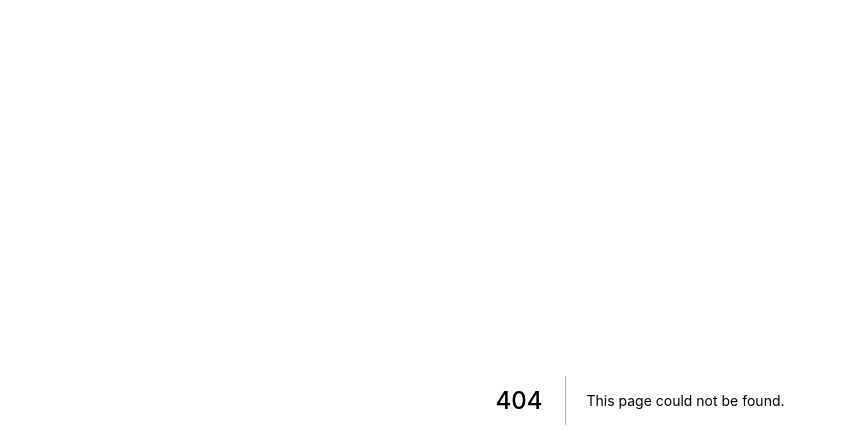
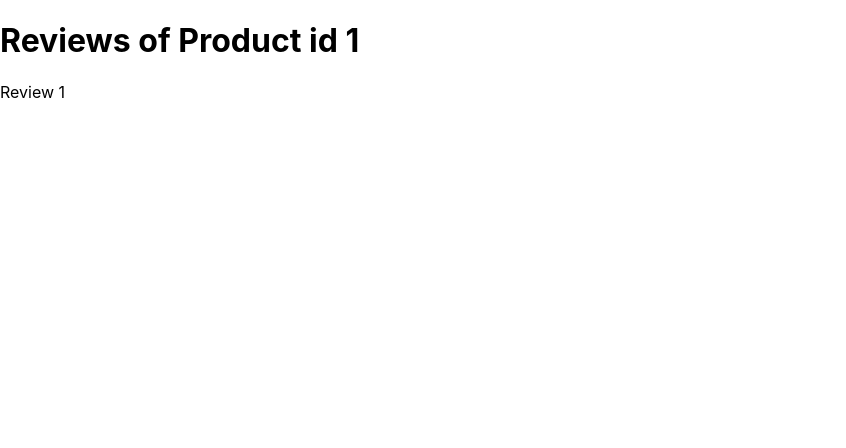
Before and after one commit to mdnakibul/learn-next-js, a Next.js app: page /product/1/reviews in a window 1280 px wide. Before the commit this address had no page. Shown: the top 448 px of the page, without its empty margins (0-846 px from the left). Built offline with nearby package versions, Linux system fonts and the light colour scheme.

Commit message:
implement nested routing

```diff
--- a/pages/product/[productid]/index.js
+++ b/pages/product/[productid]/index.js
@@ -7,6 +7,7 @@ const ProductDetails = () => {
     return (
         <div>
             <h2>Product Details - {productId}</h2>
+            <Link href={`/product/${productId}/reviews`}>See Reviews</Link> <br />
             <Link href="/product"><a>Back To Products</a></Link><br />
             <Link href="/"><a>Back To Home</a></Link>
         </div>
--- /dev/null
+++ b/pages/product/[productid]/reviews/index.js
@@ -0,0 +1,14 @@
+import { useRouter } from "next/router"
+import Link from "next/link"
+const Review = () => {
+    const router = useRouter()
+    const { productid } = router.query
+    return (
+        <div>
+            <h1>Reviews of Product id {productid} </h1>
+            <Link href={`/product/${productid}/reviews/1`}>Review 1</Link>
+        </div>
+    )
+}
+
+export default Review
```
Also changed, not shown: pages/product/[productid]/reviews/[reviewid].js (renamed from pages/product/[productid]/review/[reviewid].js).
